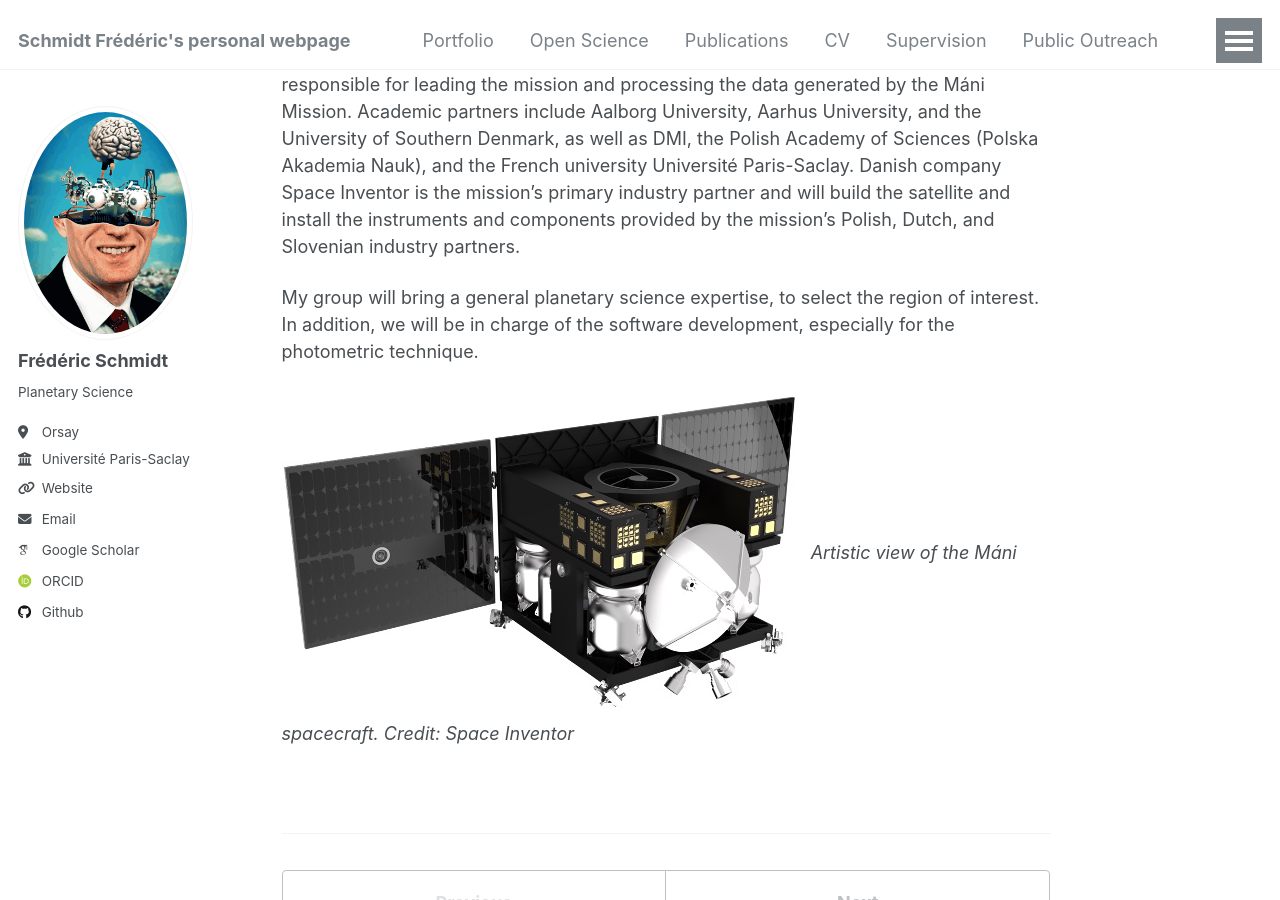
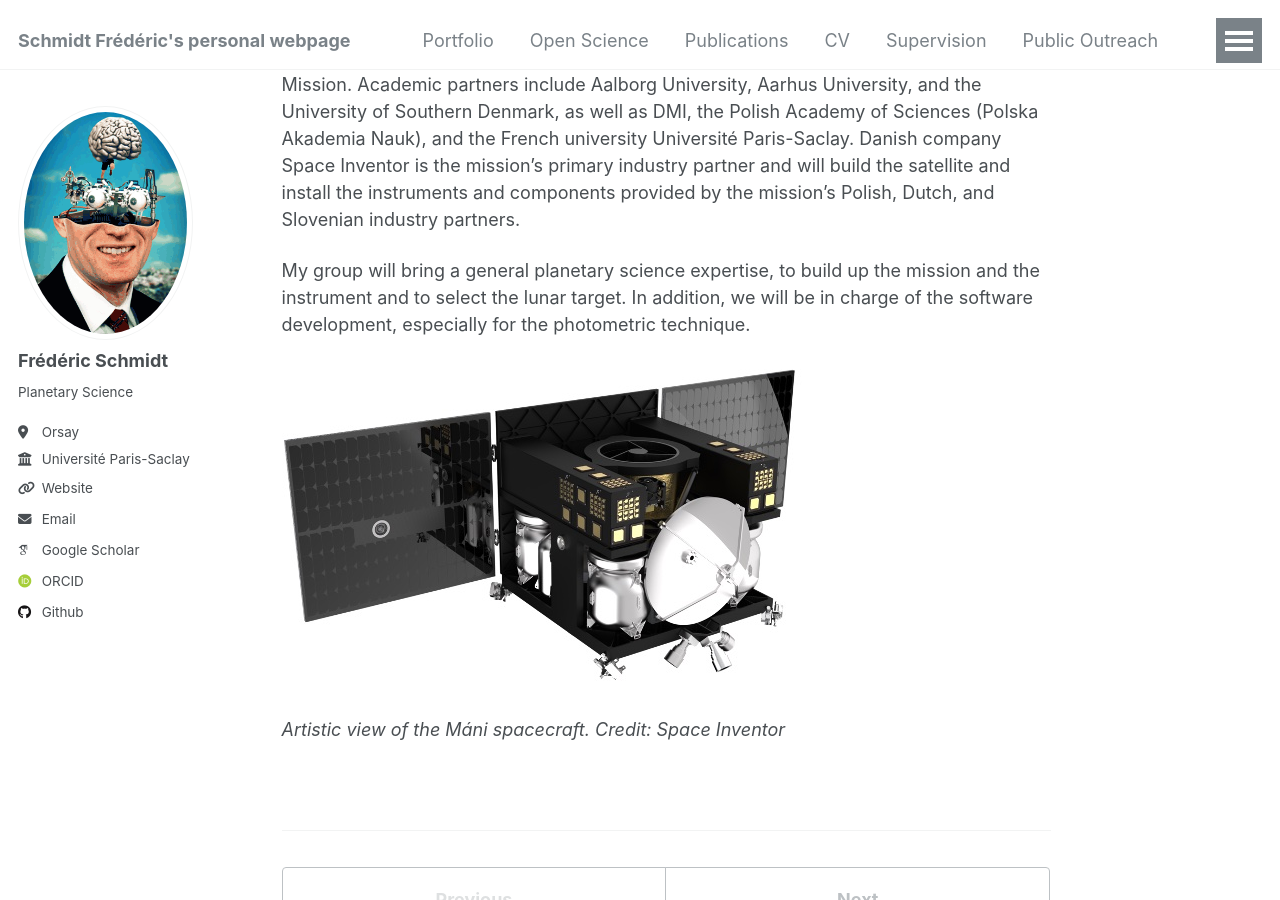
Before and after one commit to fredericschmidt/fredericschmidt.github.io, a Jekyll site: the page built from _portfolio/portfolio-94-2025_Mani.md, in a window 1280 px wide and 900 px high, scrolled down 1150 px. Built offline with Jekyll 4.4.1, drawn with Linux system fonts in a browser that asks for light colours; some web fonts are replaced.

Commit message:
Update portfolio-94-2025_Mani.md

```diff
--- a/_portfolio/portfolio-94-2025_Mani.md
+++ b/_portfolio/portfolio-94-2025_Mani.md
@@ -12,7 +12,7 @@
 --->
 
 
-<!doctype html>
+[//]: <> <!doctype html>
 <html lang="en">
 <head>
 <meta charset="utf-8" />
@@ -46,7 +46,8 @@
 Academic partners include Aalborg University, Aarhus University, and the University of Southern Denmark, as well as DMI, the Polish Academy of Sciences (Polska Akademia Nauk), and the French university Université Paris-Saclay.
 Danish company Space Inventor is the mission’s primary industry partner and will build the satellite and install the instruments and components provided by the mission’s Polish, Dutch, and Slovenian industry partners.
 
-My group will bring a general planetary science expertise, to select the region of interest. In addition, we will be in charge of the software development, especially for the photometric technique.
+My group will bring a general planetary science expertise, to build up the mission and the instrument and to select the lunar target. In addition, we will be in charge of the software development, especially for the photometric technique.
 
 ![](/images/Mani_spacecraft.jpg)
+
 *Artistic view of the Máni spacecraft. Credit: Space Inventor*
```
